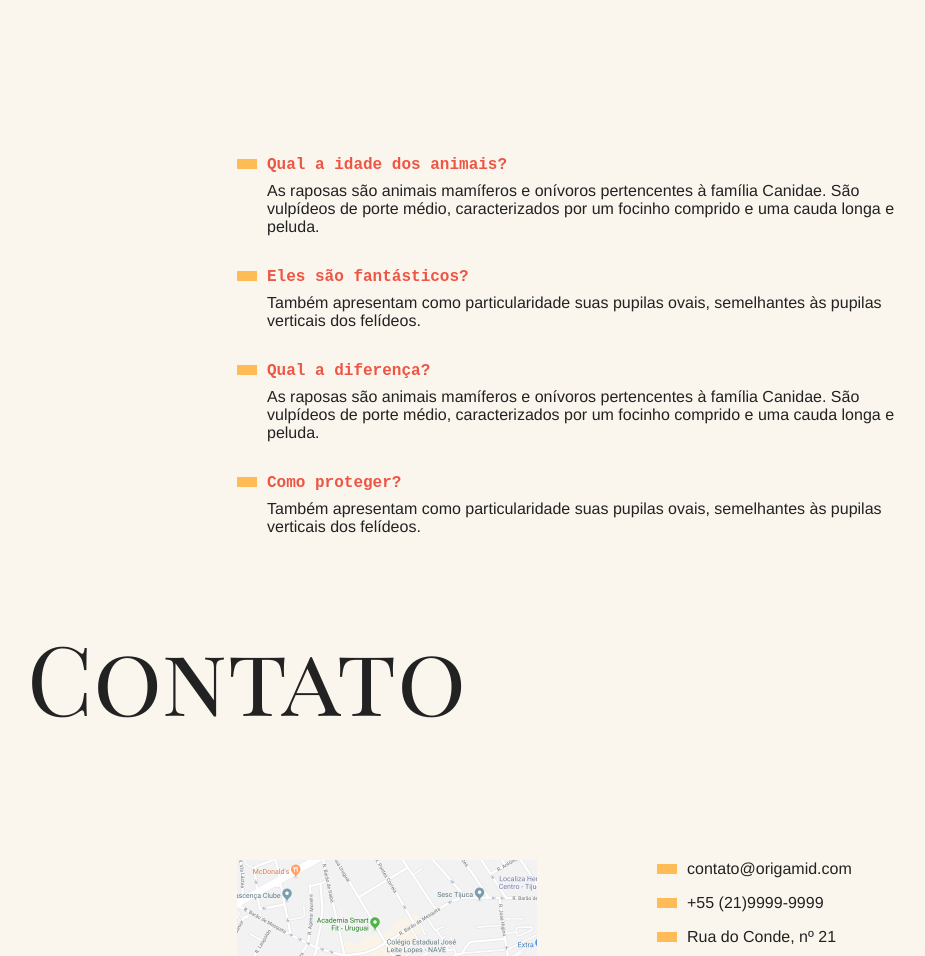
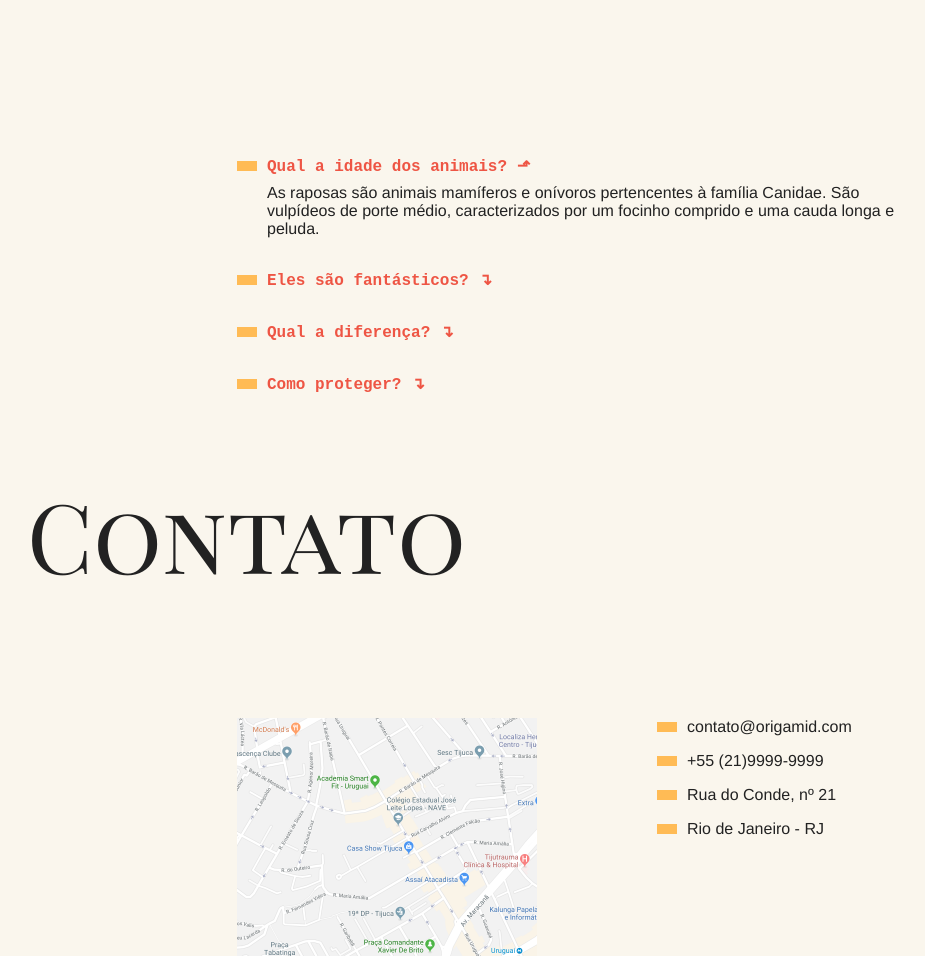
Before and after one commit to sidneyjunr/projeto_origamid_animais-fantasticos, a plain HTML site: page index.html in a window 1280 px wide. Shown: the part 1020-1976 px from the top of the page, without its empty margins (163-1088 px from the left). Drawn offline with Linux system fonts and the light colour scheme; a web font is replaced by a local one.

Commit message:
javascript implementado até o scroll suave

```diff
--- a/css/style.css
+++ b/css/style.css
@@ -223,3 +223,32 @@
         transform: translate3d(0 ,0, 0);
     }
 }
+
+.js .js-accordion dd{
+    display: none;
+}
+.js-accordion dt::after{
+    content: "↴";
+    margin-left: 10px;
+}
+
+.js-accordion dt.ativo::after{
+    content: "⬏";
+
+}
+
+.js-accordion dd.ativo{
+    display: block;
+    animation: slideDown 0.5s forwards;
+}
+
+@keyframes slideDown{
+    from{
+        opacity: 0;
+        max-height: 0;
+    }
+    to{
+        max-height: 200px;
+        opacity: 1;
+    }
+}
--- a/index.html
+++ b/index.html
@@ -13,7 +13,7 @@
     <link rel="stylesheet" href="./css/style.css">
 </head>
 <body>
-    <nav class="menu">
+    <nav class="menu js-menu">
         <ul>
             <li><a href="#animais">Animais</a></li>
             <li><a href="#faq">Faq</a></li>
@@ -90,7 +90,7 @@
 
     <section class="grid-section faq" id="faq">
         <h1 class="titulo">FAQ</h1>
-        <dl class="faq-lista">
+        <dl class="faq-lista js-accordion">
             <dt>Qual a idade dos animais?</dt>
             <dd>As raposas são animais mamíferos e onívoros pertencentes à família Canidae. São vulpídeos de porte médio, caracterizados por um focinho comprido e uma cauda longa e peluda.</dd>
 
--- a/script.js
+++ b/script.js
@@ -1,3 +1,5 @@
+function initTabNav(){
+
     const tabMenu = document.querySelectorAll('.js-tabmenu li')
     const tabContent = document.querySelectorAll('.js-tabcontent section')
     if(tabMenu.length && tabContent.length){
@@ -17,3 +19,53 @@
             })
         })
     }
+}
+initTabNav()
+
+function initAccordion(){
+    const accordionList = document.querySelectorAll('.js-accordion dt')
+    const activeClass = 'ativo'
+
+    if(accordionList.length){
+        accordionList[0].classList.add(activeClass)
+        accordionList[0].nextElementSibling.classList.add(activeClass)
+
+        function activeAccordion(){
+            this.classList.toggle(activeClass)
+            this.nextElementSibling.classList.toggle(activeClass)
+        }
+
+        accordionList.forEach((item)=>{
+            item.addEventListener('click', activeAccordion)
+        })
+    }
+}
+initAccordion()
+
+function initScrollSuave(){
+
+    const linksInternos = document.querySelectorAll('.js-menu a[href^="#"]')
+
+    function scrollToSection(e){
+        e.preventDefault()
+        const href = e.currentTarget.getAttribute('href')
+        const section = document.querySelector(href)
+
+        section.scrollIntoView({
+            behavior: 'smooth',
+            block: 'start'
+        })
+
+        // FORMA ALTERNATIVA
+        // const topo = section.offsetTop
+        // window.scrollTo({
+            //     top: topo,
+            //     behavior:"smooth"
+            // })
+        }
+
+        linksInternos.forEach((i)=>{
+            i.addEventListener('click',scrollToSection)
+        })
+}
+initScrollSuave()
```
Lines whose indentation alone changed are shown as unchanged.
